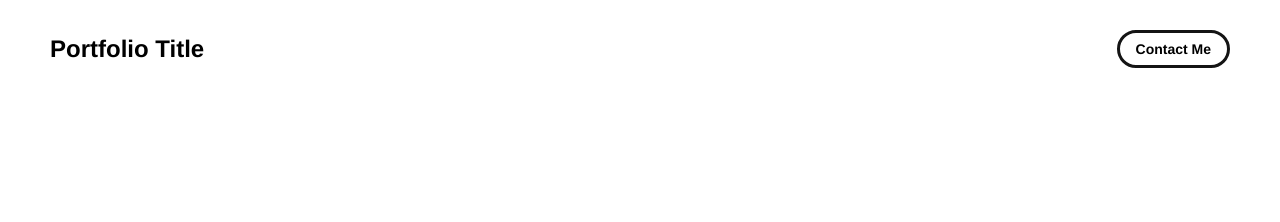
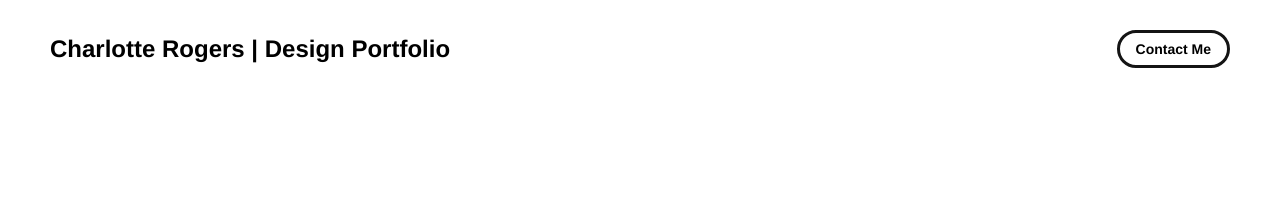
Before and after one commit to charogerz/charlotterogersdesigns.com, a plain HTML site: page index.html in a window 1280 px wide. Shown: the top 222 px of the page. Drawn offline with Linux system fonts and the light colour scheme.

Commit message:
Update index.html

```diff
--- a/index.html
+++ b/index.html
@@ -4,7 +4,7 @@
 		<meta charset="utf-8">
 
     <link rel="icon" href="./assets/images/pixel-headshot.png" />
-		<title>Charlotte Rogers | Design Portfolio</title>
+		<title>Charlotte Rogers Designs</title>
     <meta name="description" content="A portfolio of designs by Charlotte Rogers.">
     <meta name="viewport" content="width=device-width, initial-scale=1" />
 
@@ -18,10 +18,8 @@
     <!-- NAVBAR -->
     <div class="navbar">
       <a class="nav-title-link" href="./index.html">
-        <!-- TODO - Change the "Portfolio Title" to whatever you want displayed in the top left -->
-        <span class="nav-title">Portfolio Title</span>
-         <!-- TODO - Change the email after 'mailto:' to your email address for contact -->
-        <a class="button" href="mailto:whitevans.eth@gmail.com">
+        <span class="nav-title">Charlotte Rogers | Design Portfolio</span>
+        <a class="button" href="mailto:charogerz@gmail.com">
           <span class="button-text">Contact Me</span>
         </a>
       </a>
```
